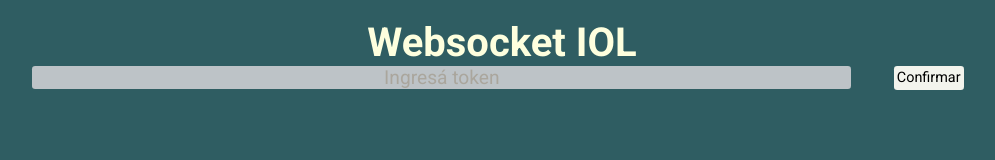
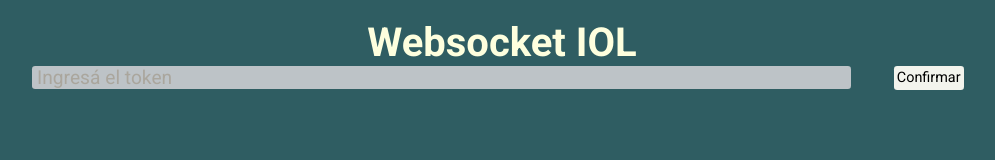
Before and after one commit to rodrigoodz/react-iol-websocket, a React (Create React App) app: page / in a window 1280 px wide. Shown: the top 160 px of the page, without its empty margins (138-1133 px from the left). Built offline with nearby package versions, Linux system fonts and the light colour scheme.

Commit message:
editado texto de TokenInfo

```diff
--- a/src/components/TokenInfo.js
+++ b/src/components/TokenInfo.js
@@ -10,7 +10,7 @@ const Input = styled.input`
   border-width: 0;
   background-color: #bdc3c7;
   width: 80%;
-  text-align: center;
+  padding-left: 0.3rem;
 
   &::placeholder {
     color: #aaa69d;
@@ -77,7 +77,7 @@ const TokenInfo = ({ disableInput, setDisableInput }) => {
   return (
     <Wrapper>
       <Input
-        placeholder="Ingresá token"
+        placeholder="Ingresá el token"
         type="text"
         value={input}
         onChange={handleInput}
```
